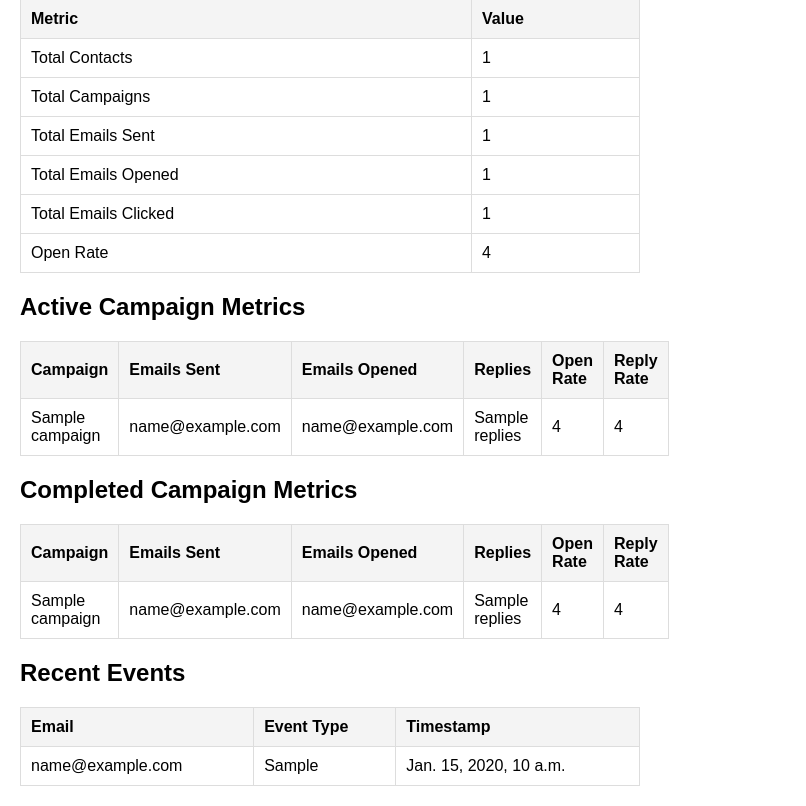
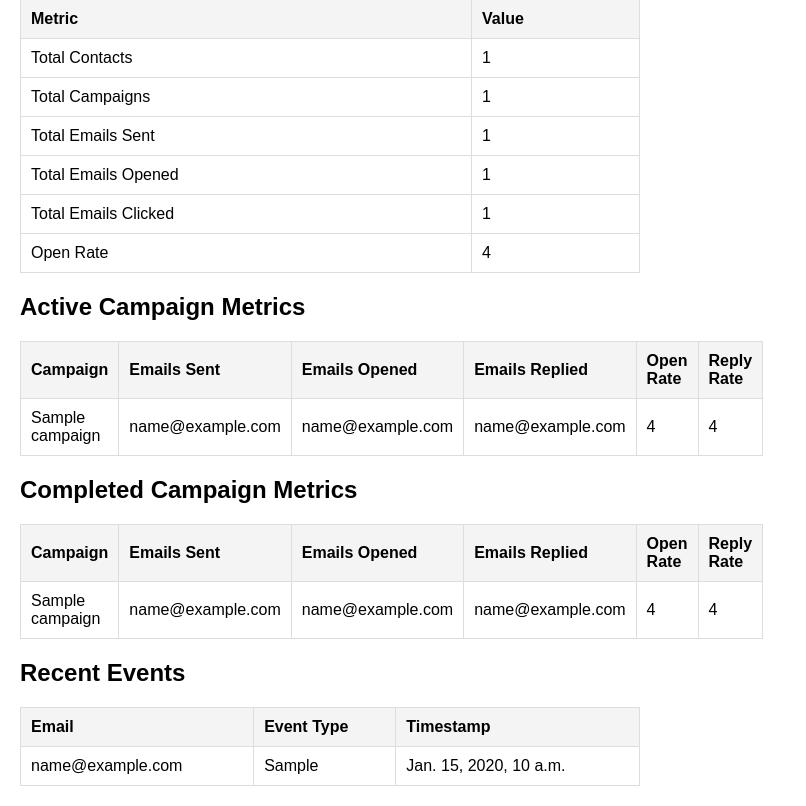
Before and after one commit to kareemadebisi112/marketing, a Django app: template marketing/templates/analytics.html in a window 1280 px wide. Shown: the part 129-935 px from the top of the page, without its empty margins (0-806 px from the left). Run offline with Django 5.2, Linux system fonts and the light colour scheme; the template is opened without the code that fills it: most values are stand-ins (such as "Sample title", 1, 10 or a date in 2020).

Commit message:
Update replies

```diff
--- a/marketing/templates/analytics.html
+++ b/marketing/templates/analytics.html
@@ -54,7 +54,7 @@
             <th>Campaign</th>
             <th>Emails Sent</th>
             <th>Emails Opened</th>
-            <th>Replies</th>
+            <th>Emails Replied</th>
             <th>Open Rate</th>
             <th>Reply Rate</th>
         </tr>
@@ -63,7 +63,7 @@
             <td>{{ campaign.name }}</td>
             <td>{{ campaign.emails_sent }}</td>
             <td>{{ campaign.emails_opened }}</td>
-            <td>{{ campaign.replies }}</td>
+            <td>{{ campaign.emails_replied }}</td>
             <td>{{ campaign.open_rate }}</td>
             <td>{{ campaign.reply_rate }}</td>
         </tr>
@@ -76,7 +76,7 @@
             <th>Campaign</th>
             <th>Emails Sent</th>
             <th>Emails Opened</th>
-            <th>Replies</th>
+            <th>Emails Replied</th>
             <th>Open Rate</th>
             <th>Reply Rate</th>
         </tr>
@@ -85,7 +85,7 @@
             <td>{{ campaign.name }}</td>
             <td>{{ campaign.emails_sent }}</td>
             <td>{{ campaign.emails_opened }}</td>
-            <td>{{ campaign.replies }}</td>
+            <td>{{ campaign.emails_replied }}</td>
             <td>{{ campaign.open_rate }}</td>
             <td>{{ campaign.reply_rate }}</td>
         </tr>
--- a/marketing/views.py
+++ b/marketing/views.py
@@ -141,7 +141,7 @@ def analytics_view(request):
         open_rate=Count('emails', filter=Q(emails__opened=True)) * 100.0 / Count('emails', filter=Q(emails__status='sent')),
         emails_replied=Count('emails', filter=Q(emails__replied=True)),
         reply_rate=Count('emails', filter=Q(emails__replied=True)) * 100.0 / Count('emails', filter=Q(emails__status='sent'))
-    ).values('name', 'emails_sent', 'emails_opened', 'emails_failed', 'open_rate', 'replies', 'reply_rate').order_by('-emails_sent')
+    ).values('name', 'emails_sent', 'emails_opened', 'emails_failed', 'open_rate', 'emails_replied', 'reply_rate').order_by('-emails_sent')
 
     active_campigns = campaign_analytics.filter(status='active')
     completed_campaigns = campaign_analytics.filter(status='completed')
```
